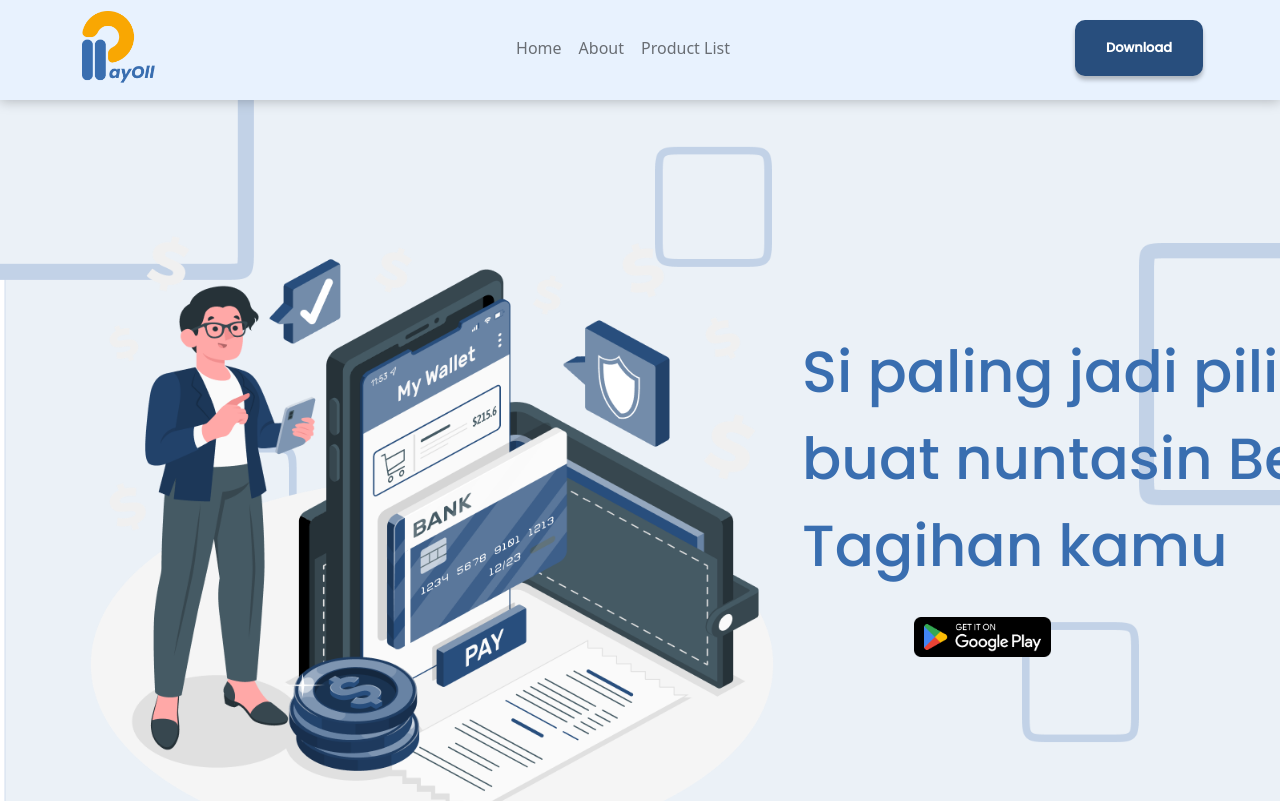
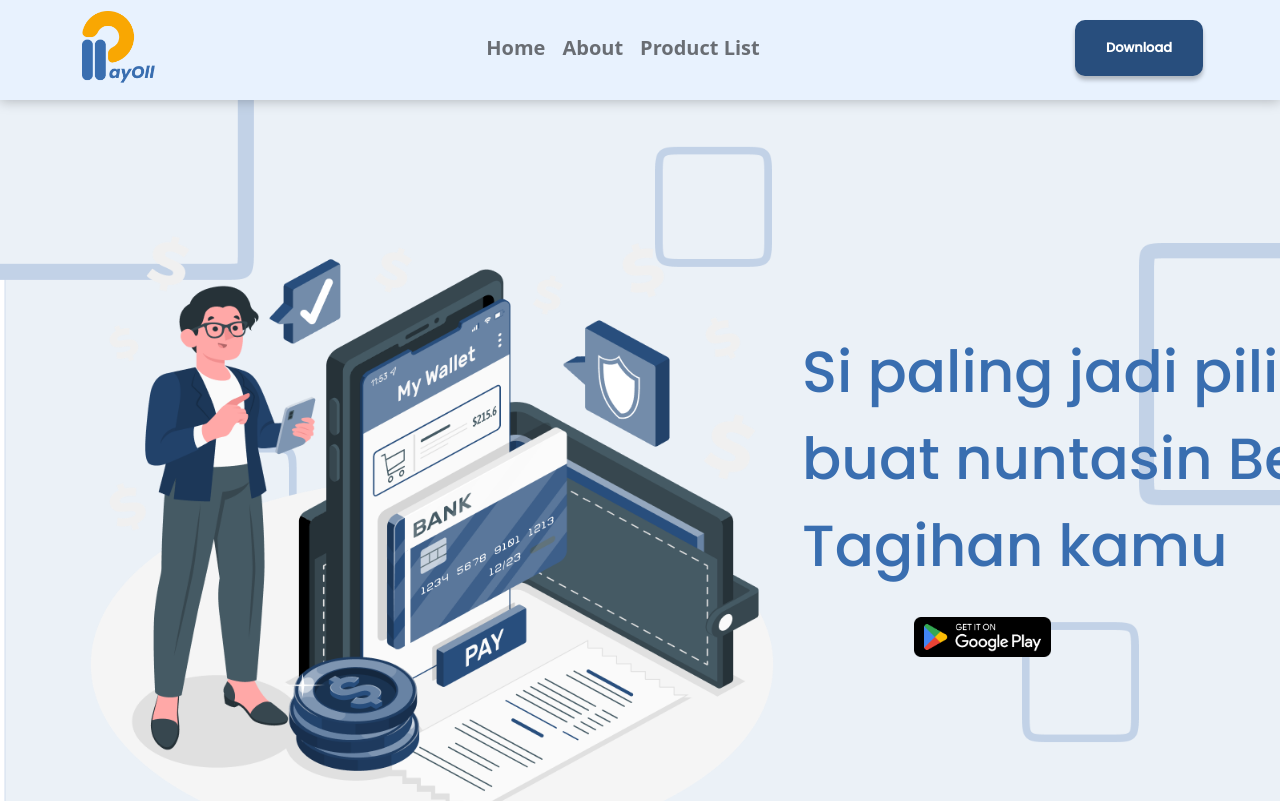
Before and after one commit to Capstone-7/FrontEnd, a React (Create React App) app in the folder frontend/: page / in a window 1280 px wide. Shown: the top 801 px of the page. Built offline with nearby package versions, Linux system fonts and the light colour scheme.

Commit message:
fix: navbar

```diff
--- a/frontend/src/App.css
+++ b/frontend/src/App.css
@@ -1,5 +1,6 @@
 .App {
   text-align: center;
+
 }
 
 .App-logo {
--- a/frontend/src/assets/styles/Navigation.module.css
+++ b/frontend/src/assets/styles/Navigation.module.css
@@ -78,22 +78,11 @@
     flex-grow: 0;
 }
 
-/* .NavList_Home {
-    width: 62px;
-    height: 30px;
-    font-family: 'Poppins';
-    font-style: normal;
-    font-weight: bold;
-    font-size: 20px;
-    line-height: 30px;
-    display: flex;
-    align-items: center;
-    text-align: center;
-    letter-spacing: 0.15px;
-    color: #182E4A;
-    flex: none;
-    order: 0;
-    flex-grow: 0;
+ .NavList__Item {
+    font-style: normal !important;
+    font-weight: bold !important;
+    font-size: 20px !important;
+    line-height: 30px !important;
 }
 
 .NavList__About {
@@ -132,7 +121,7 @@
     flex: none;
     order: 0;
     flex-grow: 0;
-} */
+}
 
 
 .Hero {
--- a/frontend/src/components/Navigation/Navigation.jsx
+++ b/frontend/src/components/Navigation/Navigation.jsx
@@ -21,9 +21,9 @@ const Navigation = () => {
             <Container className={styles.MainContent__Navbar}>
               <Navbar.Brand href="#home"><img src={logo} alt="Logo Brand" style={{width: "73px", height: "97"}}/></Navbar.Brand>
               <Nav className={styles.NavItem}>
-                <Nav.Link href="#home" className={styles.NavList_Home}>Home</Nav.Link>
-                <Nav.Link href="#features" className={styles.NavList__About}>About</Nav.Link>
-                <Nav.Link href="#pricing" className={styles.NavList__Product}>Product List</Nav.Link>
+                <Nav.Link href="#home" className={styles.NavList__Item}>Home</Nav.Link>
+                <Nav.Link href="#features" className={styles.NavList__Item}>About</Nav.Link>
+                <Nav.Link href="#pricing" className={styles.NavList__Item}>Product List</Nav.Link>
               </Nav>
               <btn className={styles.Download}>Download</btn>
             </Container>
--- a/frontend/src/index.css
+++ b/frontend/src/index.css
@@ -1,8 +1,6 @@
 body {
   margin: 0;
-  font-family: -apple-system, BlinkMacSystemFont, 'Segoe UI', 'Roboto', 'Oxygen',
-    'Ubuntu', 'Cantarell', 'Fira Sans', 'Droid Sans', 'Helvetica Neue',
-    sans-serif;
+  font-family: 'Poppins';
   -webkit-font-smoothing: antialiased;
   -moz-osx-font-smoothing: grayscale;
 }
```
